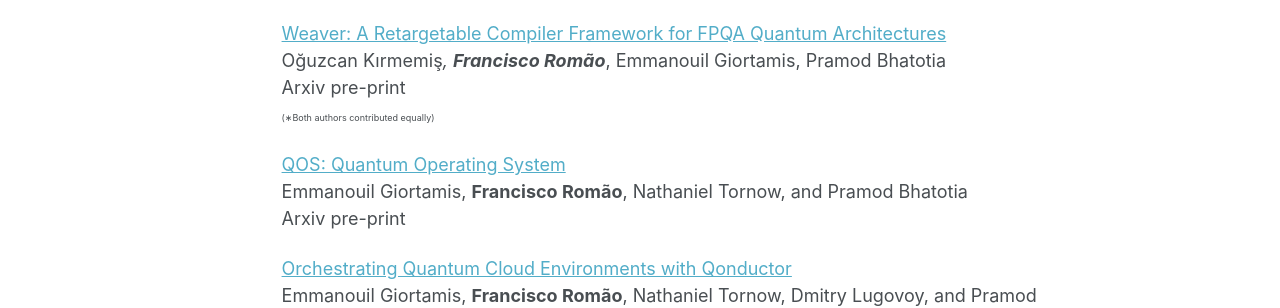
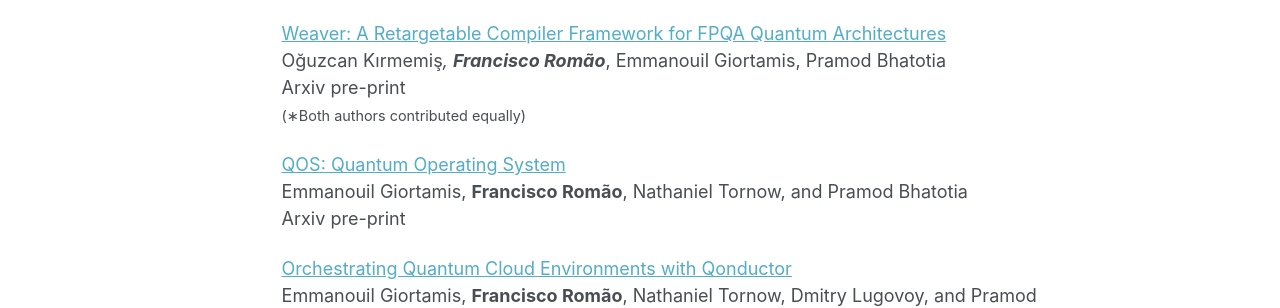
Before and after one commit to FranciscoRomao/FranciscoRomao.github.io, a Jekyll site: the page built from _pages/about.md, in a window 1280 px wide. Shown: the part 513-821 px from the top of the page. Built offline with Jekyll 4.4.1, drawn with Linux system fonts in a browser that asks for light colours; some web fonts are replaced.

Commit message:
Initial updates

```diff
--- a/_pages/about.md
+++ b/_pages/about.md
@@ -19,7 +19,7 @@ Publications
 [Weaver: A Retargetable Compiler Framework for FPQA Quantum Architectures](https://arxiv.org/abs/2409.07870) \\
 Oğuzcan Kırmemiş*, **Francisco Romão***, Emmanouil Giortamis, Pramod Bhatotia \\
 Arxiv pre-print \\
-<span style="font-size:0.5em;">(∗Both authors contributed equally)</span>
+<span style="font-size:0.8em;">(∗Both authors contributed equally)</span>
 
 [QOS: Quantum Operating System](https://arxiv.org/abs/2406.19120) \\
 Emmanouil Giortamis, **Francisco Romão**, Nathaniel Tornow, and Pramod Bhatotia \\
```
